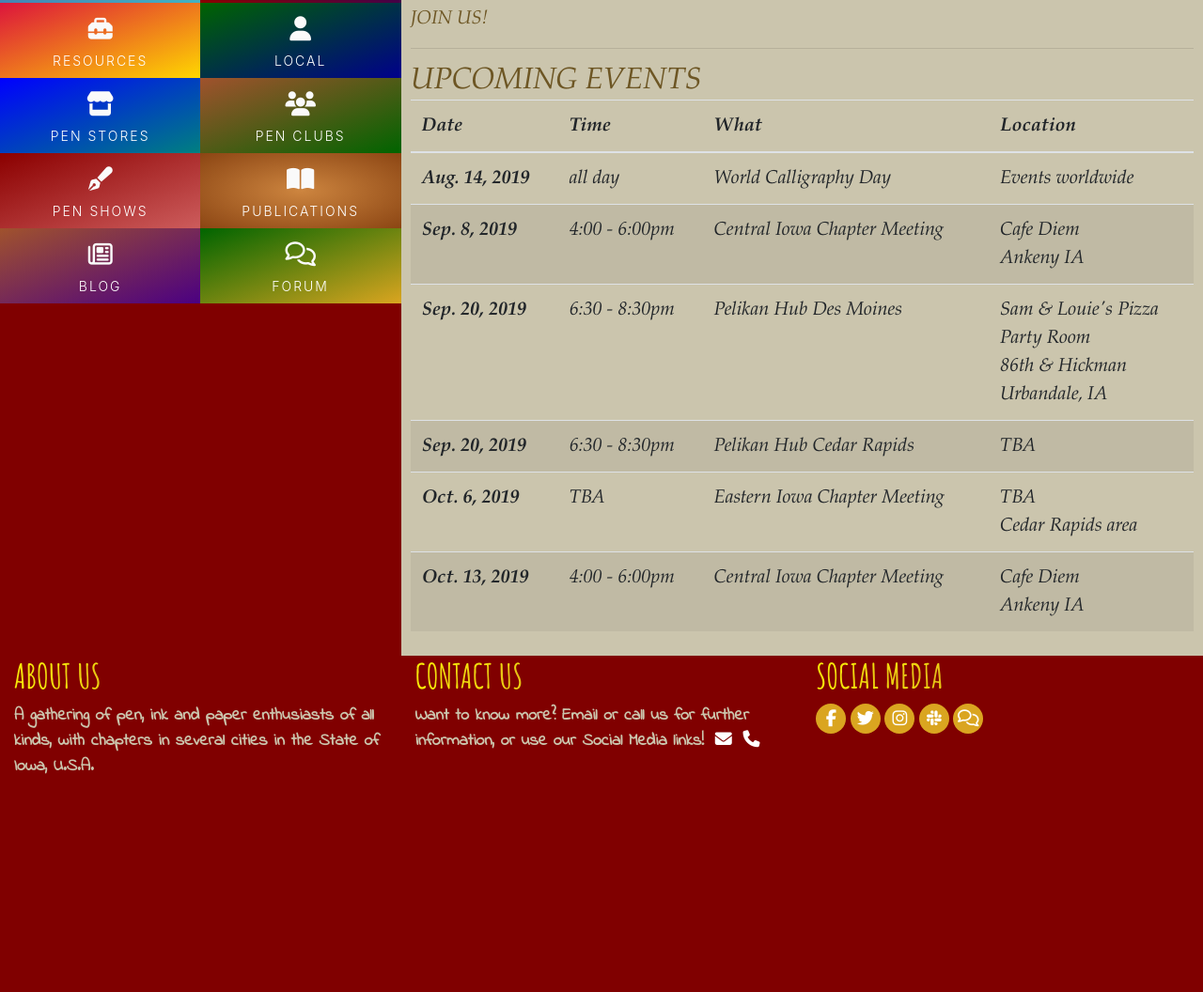
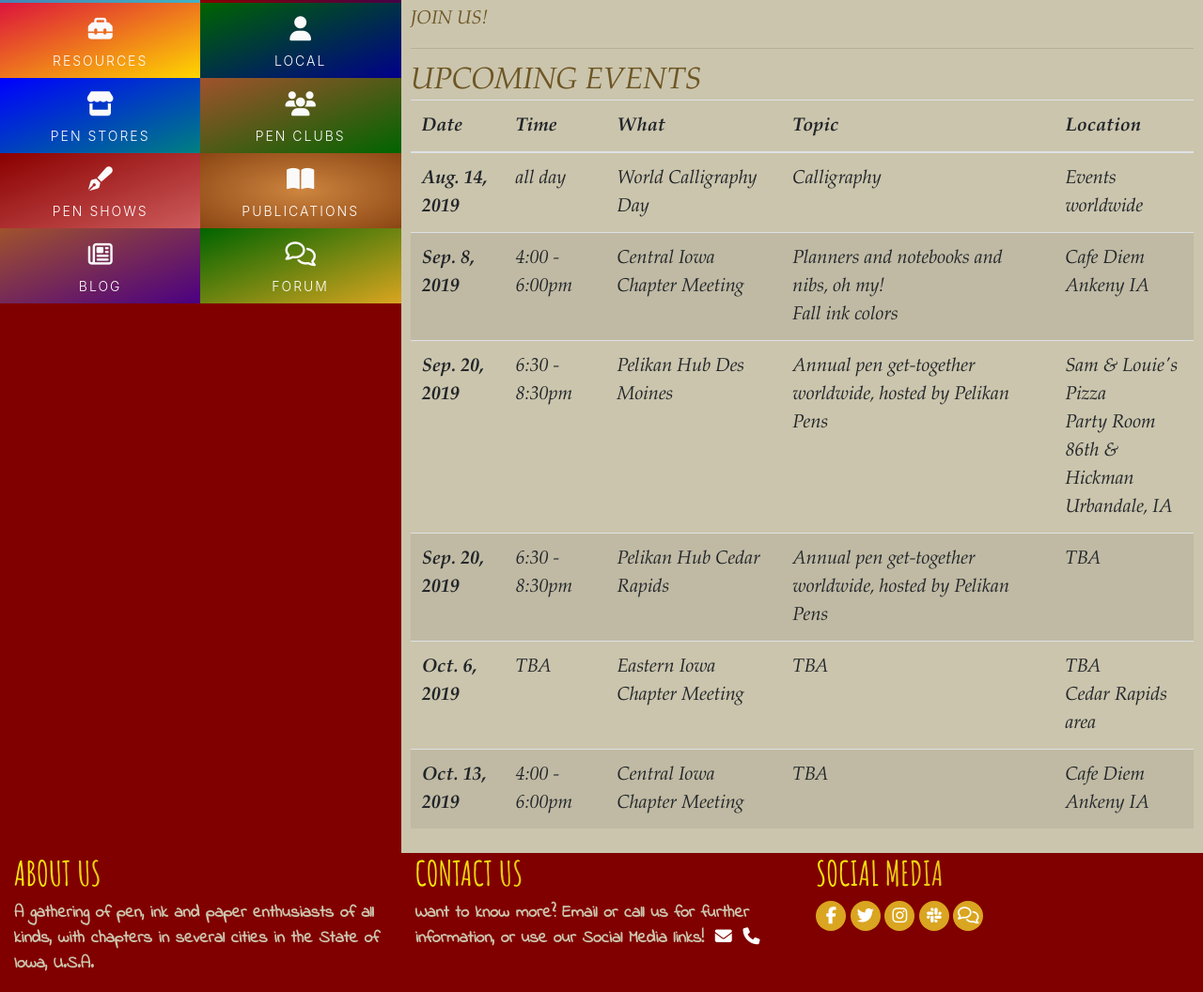
Before and after one commit to IowaPen/iowapen.github.io, a plain HTML site: page index.html in a window 1280 px wide. Shown: the part 517-1573 px from the top of the page at 94% size. Before the commit the page ends 1363 px from the top, so only its background shows below. Drawn offline with nearby package versions, Linux system fonts and the light colour scheme.

Commit message:
Added more design notes. Added 'topic' column to home page event calendar.

```diff
--- a/index.html
+++ b/index.html
@@ -83,6 +83,7 @@
                                     <th scope="col">Date</th>
                                     <th scope="col">Time</th>
                                     <th scope="col">What</th>
+                                    <th scolre="col">Topic</th>
                                     <th scope="col">Location</th>
                                 </tr>
                             </thead>
@@ -92,35 +93,42 @@
                                     <th scope="row">Aug. 14, 2019</th>
                                     <td>all day</td>
                                     <td>World Calligraphy Day</td>
+                                    <td>Calligraphy</td>
                                     <td>Events worldwide</td>
                                 </tr>
                                     <th scope="row">Sep. 8, 2019</th>
                                     <td>4:00 - 6:00pm</td>
                                     <td>Central Iowa Chapter Meeting</td>
+                                    <td>Planners and notebooks and nibs, oh my!<br />
+                                        Fall ink colors</td>
                                     <td>Cafe Diem<br/>Ankeny IA</td>
                                 </tr>
                                 <tr>
                                     <th scope="row">Sep. 20, 2019</th>
                                     <td>6:30 - 8:30pm</td>
                                     <td>Pelikan Hub Des Moines</td>
+                                    <td>Annual pen get-together worldwide, hosted by Pelikan Pens</td>
                                     <td>Sam & Louie's Pizza<br/>Party Room<br/>86th & Hickman<br/>Urbandale, IA</td>
                                 </tr>
                                 <tr>
                                     <th scope="row">Sep. 20, 2019</th>
                                     <td>6:30 - 8:30pm</td>
                                     <td>Pelikan Hub Cedar Rapids</td>
+                                    <td>Annual pen get-together worldwide, hosted by Pelikan Pens</td>
                                     <td>TBA</td>
                                 </tr>
                                 <tr>
                                     <th scope="row">Oct. 6, 2019</th>
                                     <td>TBA</td>
                                     <td>Eastern Iowa Chapter Meeting</td>
+                                    <td>TBA</td>
                                     <td>TBA<br/>Cedar Rapids area</td>
                                 </tr>
                                 <tr>
                                     <th scope="row">Oct. 13, 2019</th>
                                     <td>4:00 - 6:00pm</td>
                                     <td>Central Iowa Chapter Meeting</td>
+                                    <td>TBA</td>
                                     <td>Cafe Diem<br/>Ankeny IA</td>
                                 </tr>
                             </tbody>
```
Also changed, not shown: assets/design/DesignNotes.txt.
